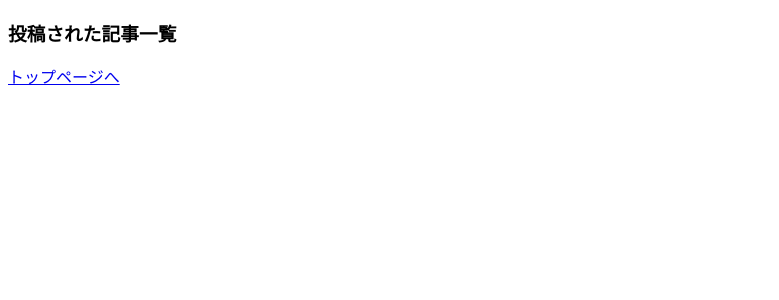
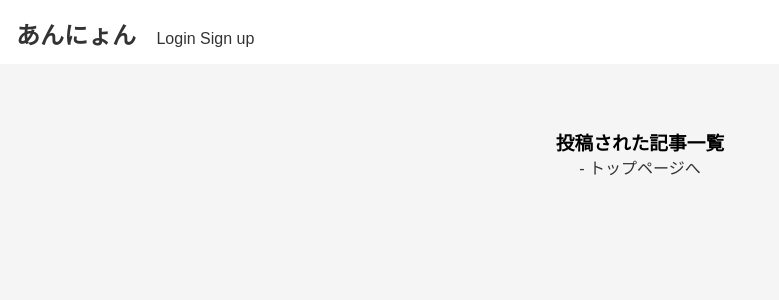
Before and after one commit to showikeda/share_prototype, a Django app: template sns/templates/sns/article_all.html in a window 1280 px wide. Shown: the top 300 px of the page, without its empty margins (0-779 px from the left). Run offline with Django 3.2, Linux system fonts and the light colour scheme; the template is opened without the code that fills it, so the values that code supplies are empty; some libraries are stand-ins or nearby versions.

Commit message:
change html css files

```diff
--- /dev/null
+++ b/sns/static/css/base.css
@@ -0,0 +1,55 @@
+* {
+  margin: 0;
+  font-family: "Montserrat","游ゴシック",YuGothic,"ヒラギノ角ゴ ProN W3","Hiragino Kaku Gothic ProN","メイリオ",Meiryo,sans-serif;
+}
+
+body {
+  background-color: #F5F5F5;
+}
+
+a {
+  color: #333333;
+  text-decoration: none;
+}
+
+/* -------------------- header -------------------- */
+
+.header {
+  height: 64px;
+  margin-bottom: 64px;
+  width: 100%;
+  background-color: white;
+  float: left;
+}
+
+.logo {
+  margin: 16px;
+  color: #333333;
+  display: inline-block;
+}
+
+ul {
+  list-style: none;
+}
+
+.nav-items {
+  padding: 0px;
+}
+
+.nav-item {
+  display: inline-block;
+}
+
+/* -------------------- main -------------------- */
+
+.main .contents {
+  text-align: center;
+}
+
+.key-visual {
+  margin: 24px;
+}
+
+.topics {
+  margin: 8px 0;
+}
--- a/sns/templates/sns/article_all.html
+++ b/sns/templates/sns/article_all.html
@@ -1,19 +1,14 @@
-<!DOCTYPE html>
-<html>
-<head>
-    <meta charset="utf-8" />
-    <title>article all</title>
-    <meta name="viewport" content="width=device-width, initial-scale=1">
-</head>
-<body>
+{% extends 'layout.html' %}
+{% block content %}
+  <div class="contents">
     <h3>投稿された記事一覧</h3>
     {% for article in articles %}
-    <p><a href="{% url 'view_article' article.pk %}">{{ article.title }} - {{ article.posted_at }}</a></p>
-    <a href="{% url 'edit' article.pk %}">編集</a>
-    <a href="{% url 'delete' article.pk %}">削除</a>
+    <p class="topics"><a href="{% url 'view_article' article.pk %}">{{ article.title }} - {{ article.posted_at }}</a></p>
+    <a href="{% url 'edit' article.pk %}"> - 編集</a>
+    <a href="{% url 'delete' article.pk %}"> - 削除</a>
     {% endfor %}
     <div>
-        <a href="{% url 'index' %}">トップページへ</a>
+        <a href="{% url 'index' %}"> - トップページへ</a>
     </div>
-</body>
-</html>
+  </div>
+{% endblock %}
--- a/sns/views.py
+++ b/sns/views.py
@@ -2,6 +2,7 @@ from django.shortcuts import render, redirect
 from django.http import Http404
 from django.http.response import JsonResponse
 from . import models
+from django.contrib.auth.decorators import login_required
 
 
 def index(request):
@@ -9,7 +10,7 @@ def index(request):
     context = {"articles": models.Article.objects.all()}
     return render(request, template_name, context)
 
-
+@login_required
 def new(request):
     template_name = "sns/new.html"
     if request.method == "POST":
@@ -35,6 +36,7 @@ def view_article(request, pk):
     return render(request, template_name, context)
 
 
+@login_required
 def edit(request, pk):
     template_name = "sns/edit.html"
     try:
@@ -50,6 +52,7 @@ def edit(request, pk):
     return render(request, template_name, context)
 
 
+@login_required
 def delete(request, pk):
     try:
         article = models.Article.objects.get(pk=pk)
@@ -57,6 +60,7 @@ def delete(request, pk):
         raise Http404
     article.delete()
     return redirect(article_all)
+
 
 
 def like(request, pk):
--- a/templates/layout.html
+++ b/templates/layout.html
@@ -1,33 +1,52 @@
 <!DOCTYPE html>
+{% load static %}
 <html lang="ja">
 <head>
 <meta charset="utf-8">
 <title>あんにょん</title>
 <meta name="viewport" content="width=device-width, initial-scale=1.0">
-    <link rel='stylesheet' href='https://maxcdn.bootstrapcdn.com/bootstrap/4.0.0/css/bootstrap.min.css'>
+<!--    <link rel='stylesheet' href='https://maxcdn.bootstrapcdn.com/bootstrap/4.0.0/css/bootstrap.min.css'>-->
+<!--    <style>body {padding-top: 80px;}</style>-->
+<link rel="stylesheet" href="{% static 'css/base.css' %}">
 </head>
 <body>
-    <nav class='navbar navbar-expand-sm navbar-dark bg-dark fixed-top'>
-      <a class='navbar-brand' href='{% url "index" %}'>あんにょん</a>
-      <ul class='navbar-nav'>
+
+<!--                    header                    -->
+
+<div class='header'>
+  <nav>
+    <ul class="nav-items">
+      <a href='{% url "index" %}' class="logo" ><h1>あんにょん</h1></a>
       {% if user.is_authenticated %}
-          <li class='nav-time'>
-              <span class='navbar-text'>{{ user }} - </span>
+      <li class="nav-item">
+        <span class=''>{{ user }} - </span>
       </li>
-          <li class='nav-item'>
-              <a href='{% url "logout" %}' class='logout nav-link'>Logout</a>
+      <li class="nav-item">
+        <a href='{% url "logout" %}' class='logout'>Logout</a>
       </li>
       {% else %}
-          <a href='{% url "login" %}' class='login nav-link'>Login</a>
       <li class="nav-item">
-              <a href='{% url "accounts:signup" %}' class='signup nav-link'> Sign up </a>
+        <a href='{% url "login" %}' class='login'>Login</a>
+      </li>
+      <li class="nav-item">
+        <a href='{% url "accounts:signup" %}' class='signup'>Sign up</a>
       </li>
       {% endif %}
     </ul>
   </nav>
-    <div class='container'>
+</div>
+
+<!--                    main                    -->
+
+<div class="main">
   {% block content %}
   {% endblock %}
 </div>
+
+<!--                    footer                    -->
+
+<div class="footer">
+
+</div>
 </body>
 </html>
--- a/templates/registration/login.html
+++ b/templates/registration/login.html
@@ -1,6 +1,7 @@
 {% extends '../layout.html' %}
 
 {% block content %}
+  <div class="contents">
     <h1>Login</h1>
     <section>
         {% if form.errors %}
@@ -20,7 +21,8 @@
             {% csrf_token %}
             <input type="hidden" name="next" value="{{ next }}" />
             {{ form.as_p }}
-            <button type="submit">Login</button>
+            <button type="submit"> - Login</button>
         </form>
     </section>
+  </div>
 {% endblock %}
```
Also changed, not shown: sns/static/css/style.css (deleted, +0 -141 lines), sns/templates/sns/base.html (+30 -11 lines), sns/templates/sns/edit.html (+8 -16 lines), sns/templates/sns/index.html (+11 -37 lines), sns/templates/sns/new.html (+5 -3 lines), sns/templates/sns/view_article.html (+30 -8 lines), db.sqlite3, sns/static/css/index.css (added). Lines whose indentation alone changed are shown as unchanged.
